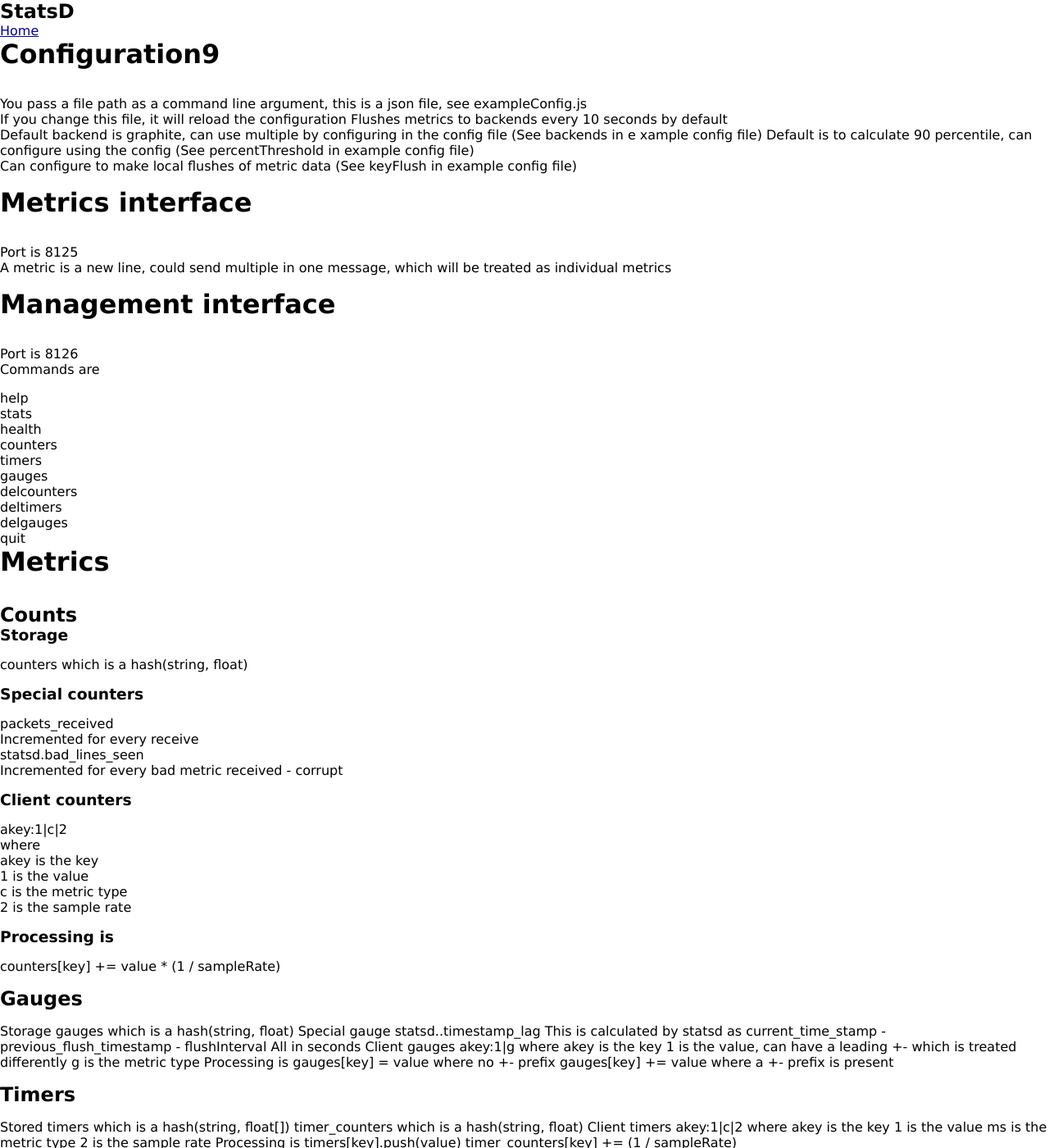
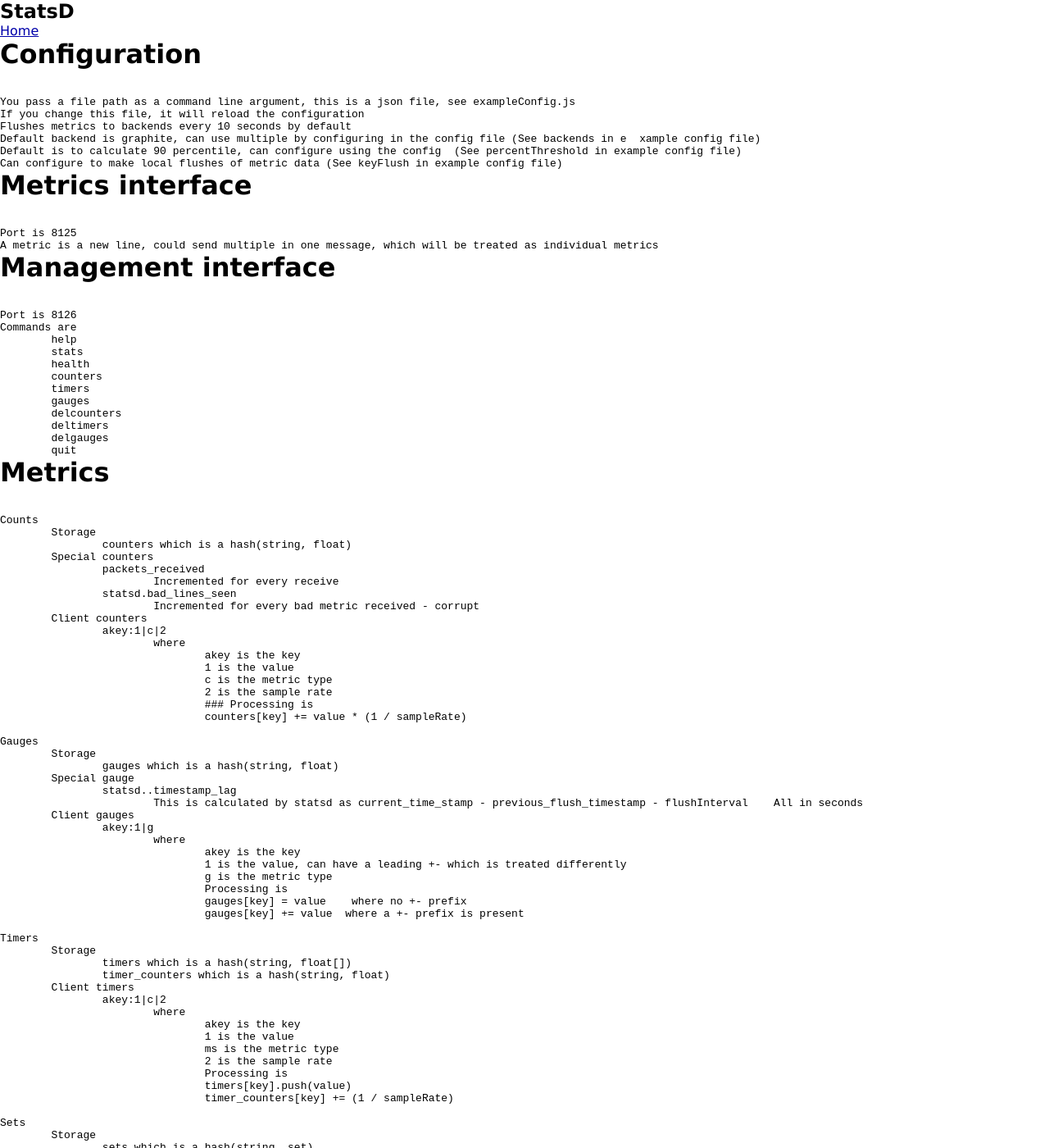
Before and after one commit to pmcgrath/pmcgrath.github.com, a Jekyll site: the page built from _posts/2014-01-24-statsd.md, in a window 1280 px wide and 1400 px high. Shown: the whole window at 82% size. Built offline with Jekyll 4.4.1, drawn with Linux system fonts in a browser that asks for light colours; some of the changed text lies outside the part shown.

Commit message:
Altered markup

```diff
--- a/_posts/2014-01-24-statsd.md
+++ b/_posts/2014-01-24-statsd.md
@@ -4,97 +4,97 @@
 ---
 
 
-# Configuration9
-You pass a file path as a command line argument, this is a json file, see exampleConfig.js
-If you change this file, it will reload the configuration
-Flushes metrics to backends every 10 seconds by default
-Default backend is graphite, can use multiple by configuring in the config file (See backends in e  xample config file)
-Default is to calculate 90 percentile, can configure using the config  (See percentThreshold in example config file)
-Can configure to make local flushes of metric data (See keyFlush in example config file)
+# Configuration
+	You pass a file path as a command line argument, this is a json file, see exampleConfig.js
+	If you change this file, it will reload the configuration
+	Flushes metrics to backends every 10 seconds by default
+	Default backend is graphite, can use multiple by configuring in the config file (See backends in e  xample config file)
+	Default is to calculate 90 percentile, can configure using the config  (See percentThreshold in example config file)
+	Can configure to make local flushes of metric data (See keyFlush in example config file)
 
 
 # Metrics interface
-Port is 8125
-A metric is a new line, could send multiple in one message, which will be treated as individual metrics
+	Port is 8125
+	A metric is a new line, could send multiple in one message, which will be treated as individual metrics
 
 
 # Management interface
-Port is 8126
-Commands are
-+ help
-+ stats
-+ health
-+ counters
-+ timers
-+ gauges
-+ delcounters
-+ deltimers
-+ delgauges
-+ quit
+	Port is 8126
+	Commands are
+		help
+		stats
+		health
+		counters
+		timers
+		gauges
+		delcounters
+		deltimers
+		delgauges
+		quit
 
 
 # Metrics
-## Counts
-### Storage
-  counters which is a hash(string, float)
-### Special counters
-  packets_received
-    Incremented for every receive
-  statsd.bad_lines_seen
-    Incremented for every bad metric received - corrupt
-### Client counters
-  akey:1|c|2
-   where
-     akey is the key
-     1 is the value
-     c is the metric type
-     2 is the sample rate
-### Processing is
-  counters[key] += value * (1 / sampleRate)
+	Counts
+		Storage
+			counters which is a hash(string, float)
+		Special counters
+			packets_received
+				Incremented for every receive
+			statsd.bad_lines_seen
+				Incremented for every bad metric received - corrupt
+		Client counters
+			akey:1|c|2
+				where
+					akey is the key
+					1 is the value
+					c is the metric type
+					2 is the sample rate
+					### Processing is
+					counters[key] += value * (1 / sampleRate)
 
-## Gauges
-Storage
-  gauges which is a hash(string, float)
-Special gauge
-  statsd..timestamp_lag
-    This is calculated by statsd as current_time_stamp - previous_flush_timestamp - flushInterval    All in seconds
-Client gauges
-  akey:1|g
-    where
-      akey is the key
-      1 is the value, can have a leading +- which is treated differently
-      g is the metric type
-  Processing is
-    gauges[key] = value    where no +- prefix
-    gauges[key] += value  where a +- prefix is present
+	Gauges
+		Storage
+			gauges which is a hash(string, float)
+		Special gauge
+			statsd..timestamp_lag
+				This is calculated by statsd as current_time_stamp - previous_flush_timestamp - flushInterval    All in seconds
+		Client gauges
+			akey:1|g
+				where
+					akey is the key
+					1 is the value, can have a leading +- which is treated differently
+					g is the metric type
+					Processing is
+					gauges[key] = value    where no +- prefix
+					gauges[key] += value  where a +- prefix is present
 
-## Timers
-Stored
-  timers which is a hash(string, float[])
-  timer_counters which is a hash(string, float)
-Client timers
-  akey:1|c|2
-    where
-      akey is the key
-      1 is the value
-      ms is the metric type
-      2 is the sample rate
-  Processing is
-    timers[key].push(value)
-    timer_counters[key] += (1 / sampleRate)
+	Timers
+		Storage
+			timers which is a hash(string, float[])
+			timer_counters which is a hash(string, float)
+		Client timers
+			akey:1|c|2
+				where
+					akey is the key
+					1 is the value
+					ms is the metric type
+					2 is the sample rate
+					Processing is
+					timers[key].push(value)
+					timer_counters[key] += (1 / sampleRate)
 
-## Sets
-Storage
-  sets which is a hash(string, set)
-    set is a custom type to get distinct values, only one copy of a value, if two copies, will only have stored one
-Client sets
-  akey:1|s
-    where
-      akey is the key
-      1 is the value
-      s is the metric type
-  Processing is
-    set[key].insert(value)
+	Sets
+		Storage
+			sets which is a hash(string, set)
+				set is a custom type to get distinct values, only one copy of a value, if two copies, will only have stored one
+		Client sets
+			akey:1|s
+				where
+					akey is the key
+					1 is the value
+					s is the metric type
+					Processing is
+					set[key].insert(value)
 
 
 # Process metrics function
```
